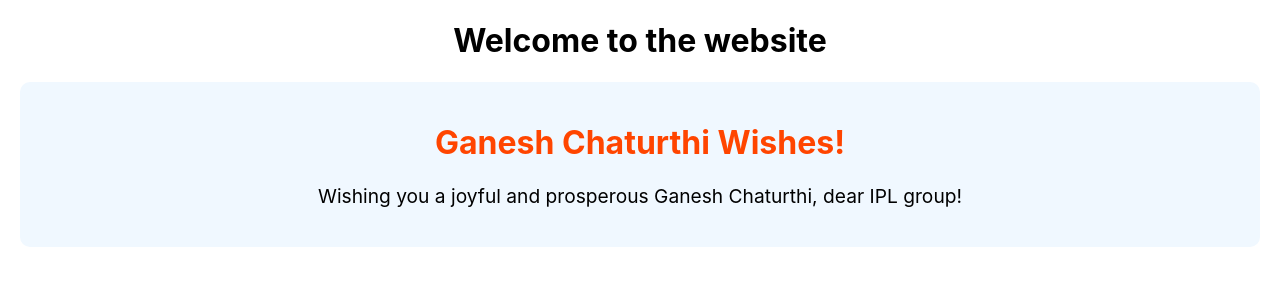
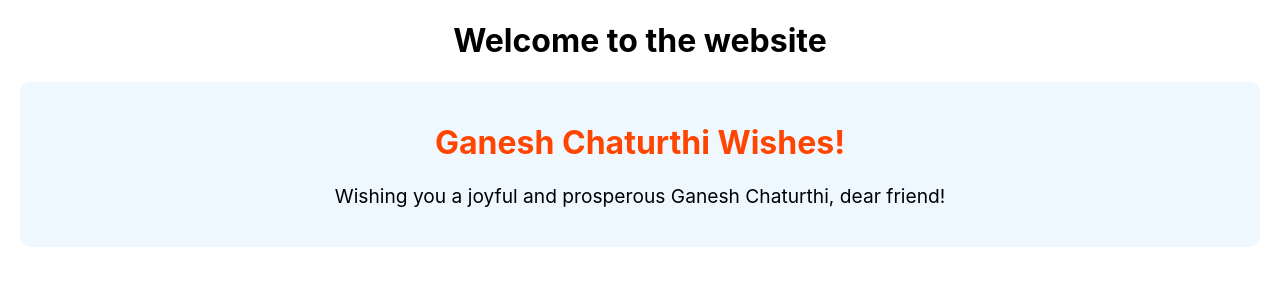
Before and after one commit to bv29/DeployFrontend, a React (Create React App) app: page / in a window 1280 px wide. Shown: the top 300 px of the page. Built offline with nearby package versions, Linux system fonts and the light colour scheme.

Commit message:
text edited 1

```diff
--- a/src/Greeting.js
+++ b/src/Greeting.js
@@ -6,7 +6,7 @@
     <div className="greeting-container">
 
       <h1>Ganesh Chaturthi Wishes!</h1>
-      <p>Wishing you a joyful and prosperous Ganesh Chaturthi, dear IPL group!</p>
+      <p>Wishing you a joyful and prosperous Ganesh Chaturthi, dear friend!</p>
     </div>
   );
 }
```
